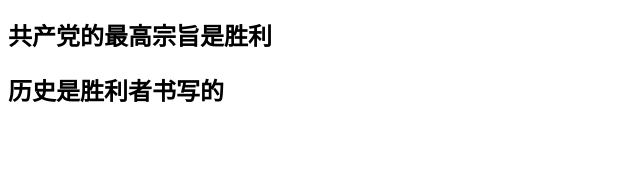
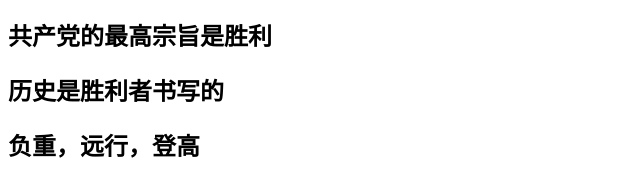
Before and after one commit to tom669/git-demo, a website: page src/demo.html in a window 1280 px wide. Shown: the part 110-306 px from the top of the page, without its empty margins (0-640 px from the left). Drawn offline with Linux system fonts and the light colour scheme.

Commit message:
tom669x 3 commit

```diff
--- a/src/demo.html
+++ b/src/demo.html
@@ -9,6 +9,7 @@
   <h2>https://github.com/tom669/git-demo/invitations</h2>
   <h2>共产党的最高宗旨是胜利</h2>
   <h2>历史是胜利者书写的</h2>
+  <h2>负重，远行，登高</h2>
   <script>
        console.log('hello')
   </script>
```
